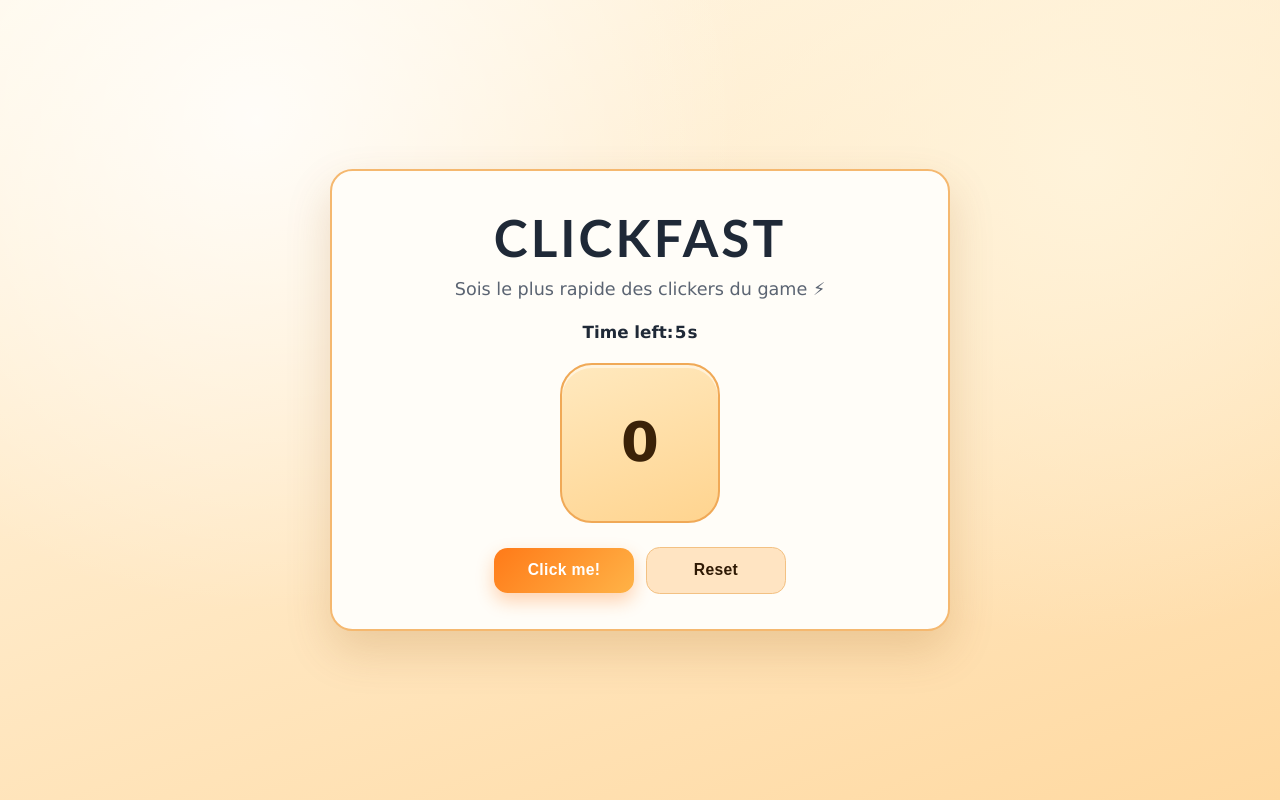
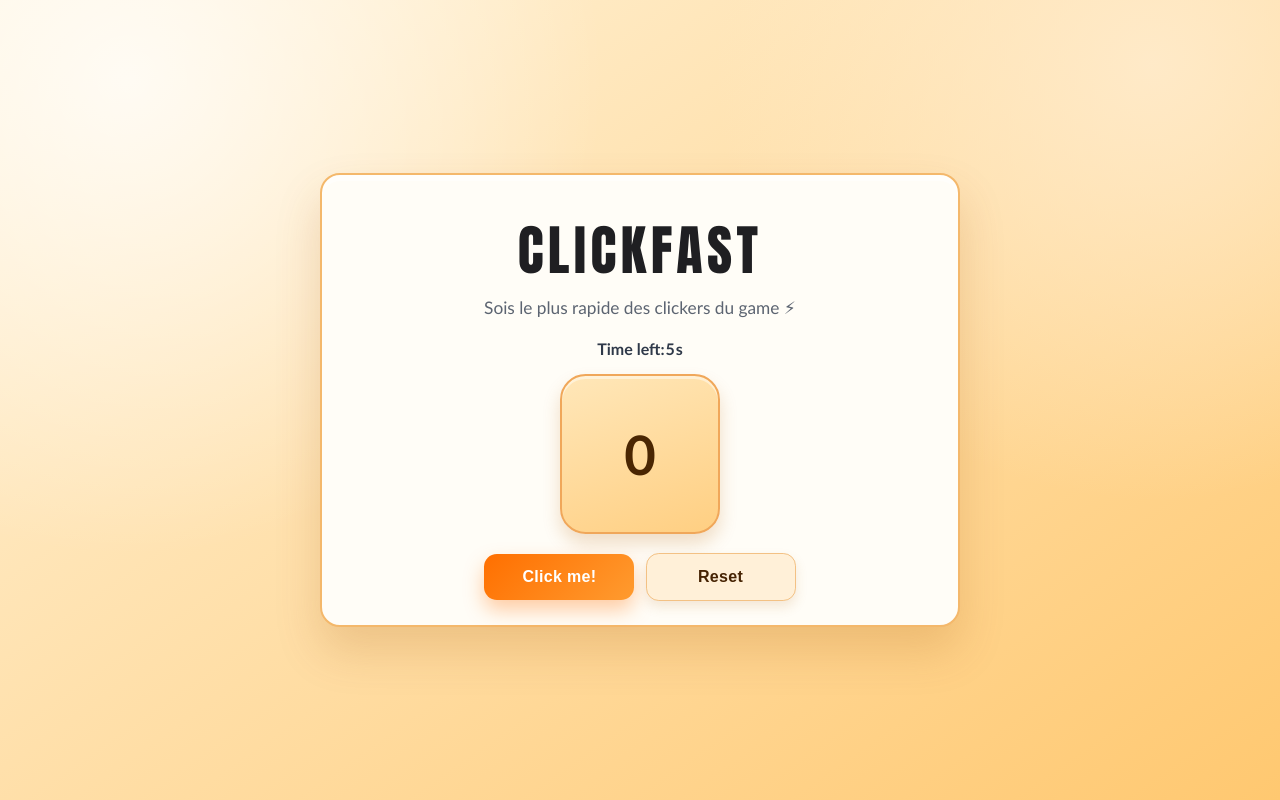
Before and after one commit to thivananhnguyen/ClickFast, a plain HTML site: page index.html in a window 1280 px wide. Drawn offline with Linux system fonts and the light colour scheme.

Commit message:
style: refine game UI for deployed page

```diff
--- a/style.css
+++ b/style.css
@@ -1,14 +1,15 @@
 :root {
-  --bg-top: #fff8e8;
-  --bg-bottom: #ffd9a1;
-  --card: #fffdf8;
-  --ink: #1f2937;
-  --muted: #5b6472;
-  --line: #f5b86f;
-  --accent: #ff7a18;
-  --accent-2: #ffb347;
-  --score-top: #ffe9bf;
-  --score-bottom: #ffd48f;
+  --bg-top: #fff4dc;
+  --bg-bottom: #ffc870;
+  --card: #fffdf7;
+  --ink: #1f1f22;
+  --muted: #5c6471;
+  --line: #f4b86b;
+  --primary: #ff6f00;
+  --primary-2: #ff9b2f;
+  --reset: #fff0d8;
+  --score-top: #ffe7b9;
+  --score-bottom: #ffcf82;
 }
 
 * {
@@ -18,12 +19,12 @@
 body {
   margin: 0;
   min-height: 100vh;
-  font-family: "Verdana", "Geneva", sans-serif;
+  font-family: "Trebuchet MS", "Verdana", sans-serif;
   color: var(--ink);
   background:
-    radial-gradient(circle at 20% 15%, rgba(255, 255, 255, 0.8), transparent 40%),
-    radial-gradient(circle at 85% 20%, rgba(255, 244, 220, 0.9), transparent 38%),
-    linear-gradient(160deg, var(--bg-top) 0%, var(--bg-bottom) 100%);
+    radial-gradient(circle at 10% 10%, rgba(255, 255, 255, 0.75), transparent 35%),
+    radial-gradient(circle at 90% 8%, rgba(255, 236, 206, 0.85), transparent 32%),
+    linear-gradient(145deg, var(--bg-top) 0%, var(--bg-bottom) 100%);
 }
 
 #main {
@@ -34,20 +35,22 @@ body {
 }
 
 #container {
-  width: min(620px, 100%);
-  padding: 2.2rem 1.5rem;
-  border-radius: 1.4rem;
+  width: min(640px, 100%);
+  padding: 2.1rem 1.4rem 1.5rem;
+  border-radius: 1.25rem;
   background: var(--card);
   border: 2px solid var(--line);
-  box-shadow: 0 20px 45px rgba(145, 75, 5, 0.18);
+  box-shadow:
+    0 24px 46px rgba(153, 79, 4, 0.18),
+    0 6px 0 rgba(255, 255, 255, 0.55) inset;
 }
 
 h1 {
   margin: 0;
   text-transform: uppercase;
-  letter-spacing: 0.06em;
-  font-family: "Trebuchet MS", "Tahoma", sans-serif;
-  font-size: clamp(2rem, 7vw, 3.2rem);
+  letter-spacing: 0.08em;
+  font-family: "Impact", "Trebuchet MS", sans-serif;
+  font-size: clamp(2.2rem, 8vw, 3.4rem);
 }
 
 .flex-center {
@@ -58,16 +61,17 @@ h1 {
 }
 
 .catchphrase {
-  margin: 0.7rem 0 1.4rem;
+  margin: 0.4rem 0 1.3rem;
   text-align: center;
   color: var(--muted);
-  font-size: clamp(0.95rem, 2.5vw, 1.1rem);
+  font-size: clamp(0.95rem, 2.5vw, 1.08rem);
 }
 
 .timer-label {
   margin: 0;
-  font-size: 1.05rem;
+  font-size: 1rem;
   font-weight: 700;
+  color: #2f3949;
 }
 
 #timer {
@@ -76,23 +80,25 @@ h1 {
 }
 
 .number {
-  margin: 1.3rem auto 1.5rem;
+  margin: 1rem auto 1.2rem;
   width: clamp(7.5rem, 28vw, 10rem);
   height: clamp(7.5rem, 28vw, 10rem);
-  border-radius: 2rem;
+  border-radius: 1.6rem;
   display: flex;
   justify-content: center;
   align-items: center;
   font-size: clamp(2.2rem, 8vw, 3.4rem);
   font-weight: 800;
-  color: #3b2208;
+  color: #4a2602;
   background: linear-gradient(160deg, var(--score-top), var(--score-bottom));
-  border: 2px solid #f0a957;
-  box-shadow: inset 0 3px 0 rgba(255, 255, 255, 0.5);
+  border: 2px solid #f0a75a;
+  box-shadow:
+    inset 0 3px 0 rgba(255, 255, 255, 0.45),
+    0 10px 18px rgba(181, 94, 0, 0.2);
 }
 
 .actions {
-  gap: 0.75rem;
+  gap: 0.7rem;
   flex-wrap: wrap;
 }
 
@@ -100,32 +106,33 @@ h1 {
 #button-reset {
   appearance: none;
   border: 0;
-  border-radius: 0.85rem;
-  padding: 0.85rem 1.1rem;
-  min-width: 140px;
-  font-size: 0.98rem;
+  border-radius: 0.8rem;
+  padding: 0.86rem 1.1rem;
+  min-width: 150px;
+  font-size: 1rem;
   font-weight: 800;
   letter-spacing: 0.02em;
   cursor: pointer;
-  transition: transform 0.18s ease, filter 0.18s ease, box-shadow 0.18s ease;
+  transition: transform 0.16s ease, filter 0.16s ease, box-shadow 0.16s ease;
 }
 
 #button-clicker {
   color: #ffffff;
-  background: linear-gradient(135deg, var(--accent), var(--accent-2));
-  box-shadow: 0 8px 18px rgba(255, 122, 24, 0.32);
+  background: linear-gradient(135deg, var(--primary), var(--primary-2));
+  box-shadow: 0 10px 20px rgba(255, 111, 0, 0.34);
 }
 
 #button-reset {
-  color: #2f1904;
-  background: #ffe4c2;
-  border: 1px solid #f3c183;
+  color: #462303;
+  background: var(--reset);
+  border: 1px solid #f3c184;
+  box-shadow: 0 6px 12px rgba(189, 121, 45, 0.16);
 }
 
 #button-clicker:hover,
 #button-reset:hover {
-  transform: translateY(-1px);
-  filter: brightness(1.02);
+  transform: translateY(-2px);
+  filter: brightness(1.03);
 }
 
 #button-clicker:active,
@@ -135,7 +142,7 @@ h1 {
 
 @media (max-width: 480px) {
   #container {
-    padding: 1.5rem 1rem;
+    padding: 1.45rem 0.9rem 1.2rem;
   }
 
   .actions {
```
